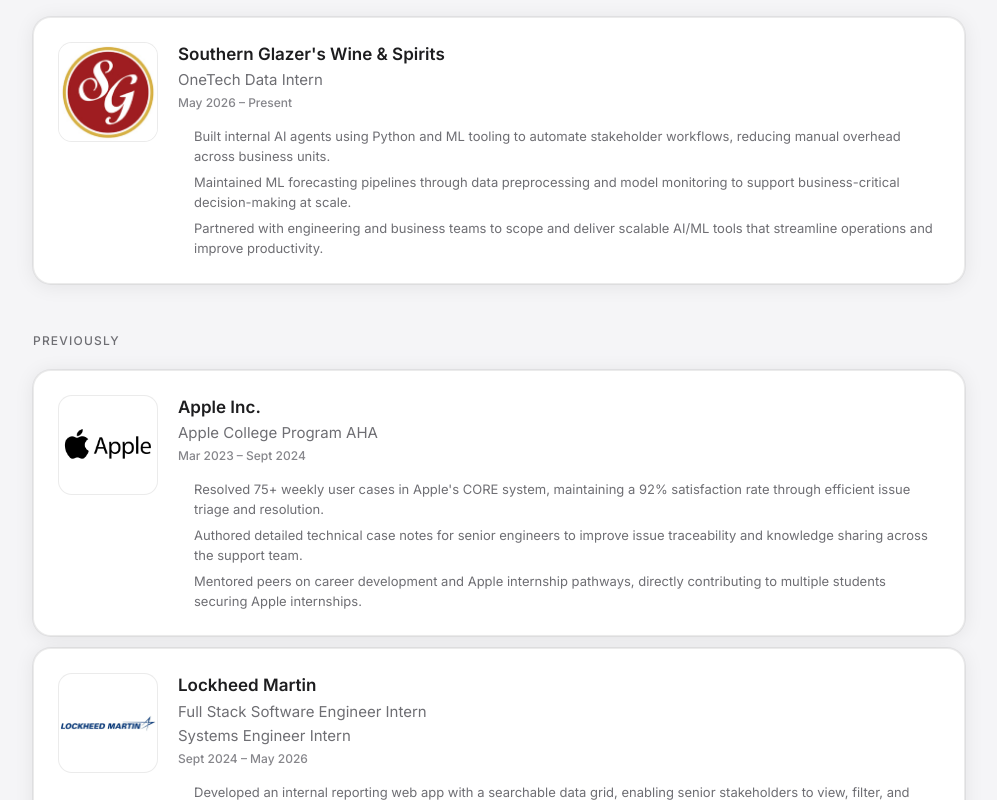
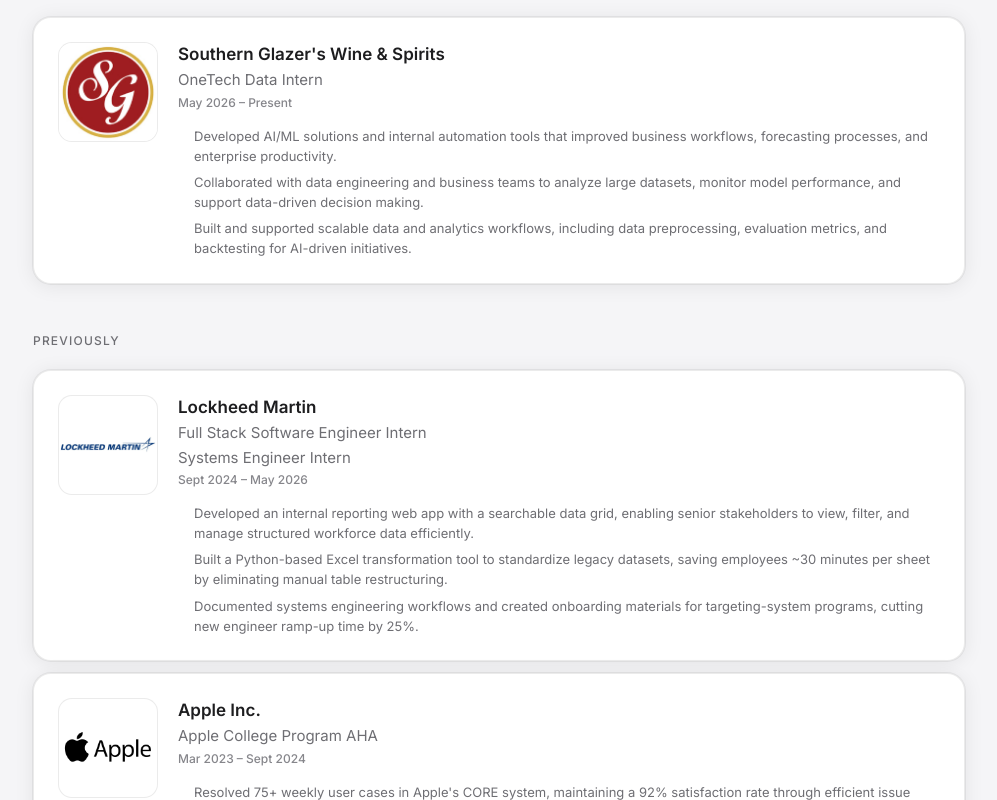
Before and after one commit to KevinMuniz1/Portfolio-Website, a Next.js app: page / in a window 1280 px wide. Shown: the part 2140-2940 px from the top of the page, without its empty margins (141-1138 px from the left). Built offline with nearby package versions, Linux system fonts and the light colour scheme; no server answers.

Commit message:
changed work experience section

```diff
--- a/app/components/welcomePageName.tsx
+++ b/app/components/welcomePageName.tsx
@@ -65,13 +65,25 @@ const EXPERIENCE_CURRENT = {
   role: "OneTech Data Intern",
   period: "May 2026 – Present",
   bullets: [
-    "Built internal AI agents using Python and ML tooling to automate stakeholder workflows, reducing manual overhead across business units.",
-    "Maintained ML forecasting pipelines through data preprocessing and model monitoring to support business-critical decision-making at scale.",
-    "Partnered with engineering and business teams to scope and deliver scalable AI/ML tools that streamline operations and improve productivity.",
+    "Developed AI/ML solutions and internal automation tools that improved business workflows, forecasting processes, and enterprise productivity.",
+    "Collaborated with data engineering and business teams to analyze large datasets, monitor model performance, and support data-driven decision making.",
+    "Built and supported scalable data and analytics workflows, including data preprocessing, evaluation metrics, and backtesting for AI-driven initiatives.",
   ],
 };
 
 const EXPERIENCE_PREVIOUS = [
+    {
+    src: "/lmlogo.jpeg",
+    alt: "Lockheed Martin",
+    company: "Lockheed Martin",
+    roles: ["Full Stack Software Engineer Intern", "Systems Engineer Intern"],
+    period: "Sept 2024 – May 2026",
+    bullets: [
+      "Developed an internal reporting web app with a searchable data grid, enabling senior stakeholders to view, filter, and manage structured workforce data efficiently.",
+      "Built a Python-based Excel transformation tool to standardize legacy datasets, saving employees ~30 minutes per sheet by eliminating manual table restructuring.",
+      "Documented systems engineering workflows and created onboarding materials for targeting-system programs, cutting new engineer ramp-up time by 25%.",
+    ],
+  },
   {
     src: "/AppleLogo.png",
     alt: "Apple Inc.",
@@ -84,18 +96,7 @@ const EXPERIENCE_PREVIOUS = [
       "Mentored peers on career development and Apple internship pathways, directly contributing to multiple students securing Apple internships.",
     ],
   },
-  {
-    src: "/lmlogo.jpeg",
-    alt: "Lockheed Martin",
-    company: "Lockheed Martin",
-    roles: ["Full Stack Software Engineer Intern", "Systems Engineer Intern"],
-    period: "Sept 2024 – May 2026",
-    bullets: [
-      "Developed an internal reporting web app with a searchable data grid, enabling senior stakeholders to view, filter, and manage structured workforce data efficiently.",
-      "Built a Python-based Excel transformation tool to standardize legacy datasets, saving employees ~30 minutes per sheet by eliminating manual table restructuring.",
-      "Documented systems engineering workflows and created onboarding materials for targeting-system programs, cutting new engineer ramp-up time by 25%.",
-    ],
-  },
+
 ];
 
 const TECH_ICONS: Record<string, { icon: string; iconColor: string }> = {
```
